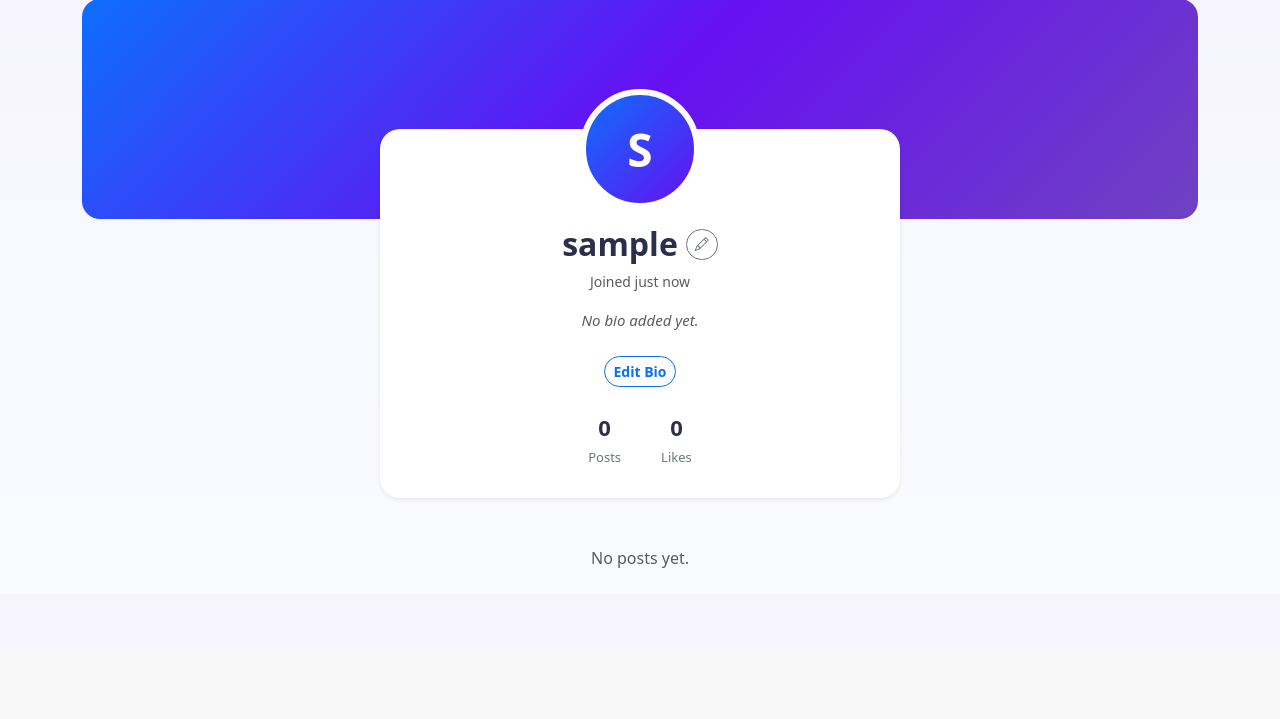
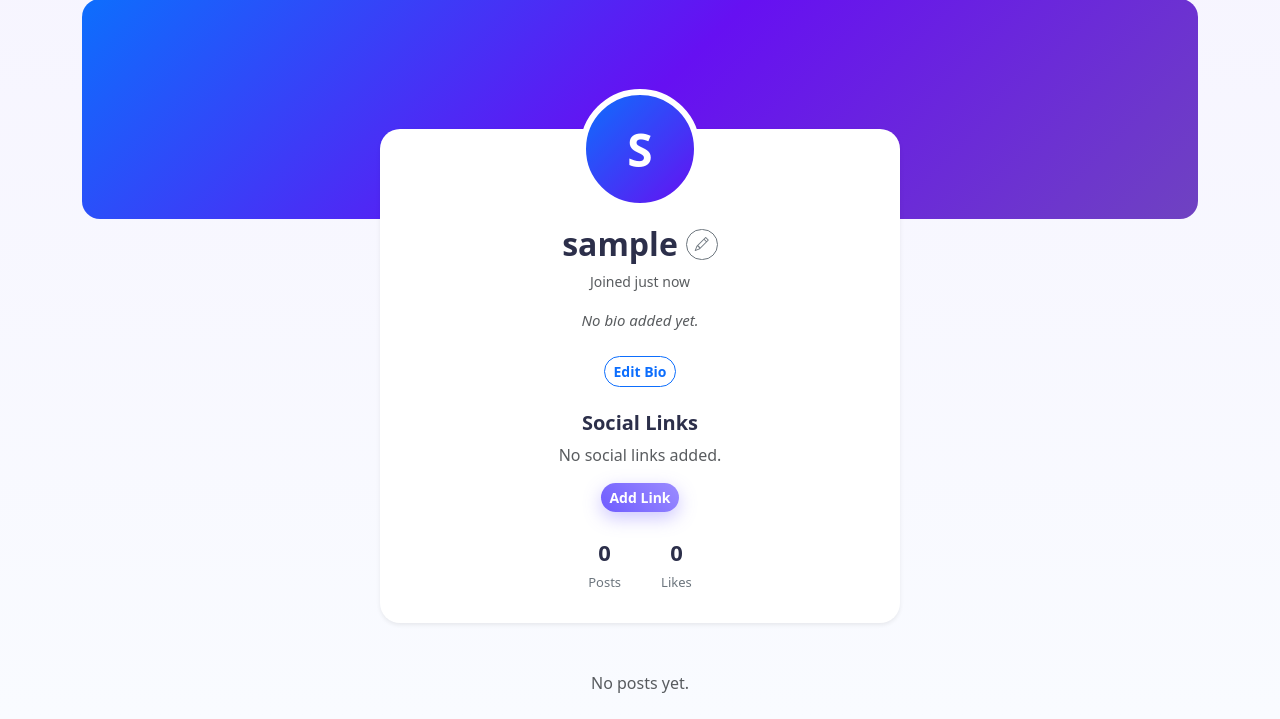
Before and after one commit to AV-2668877724/AV_flask-blog-website, a Flask app: a page that uses website/templates/profile.html in a window 1280 px wide. Shown: the part 152-871 px from the top of the page. Before the commit the page ends 720 px from the top, so only its background shows below. Run offline with Flask 3, Linux system fonts and the light colour scheme; the visitor is signed in with stand-in values (Sample User, id 1); data comes from the database, SQL or seed files in the repository; data that the repository does not hold is empty; some libraries are stand-ins or nearby versions.

Commit message:
add the social media link in profile page.

```diff
--- a/website/static/index.js
+++ b/website/static/index.js
@@ -400,3 +400,35 @@ function checkSignupUsername() {
       }
     });
 }
+
+// ================= SOCIAL LINK REMOVE (AJAX) =================
+document.addEventListener("click", function (e) {
+  const btn = e.target.closest(".remove-social-btn");
+  if (!btn) return;
+
+  const url = btn.dataset.url;
+  if (!url) return;
+
+  if (!confirm("Remove this link?")) return;
+
+  fetch("/profile/remove-social", {
+    method: "POST",
+    headers: {
+      "Content-Type": "application/json",
+      "X-Requested-With": "XMLHttpRequest",
+    },
+    body: JSON.stringify({ url }),
+  })
+    .then((res) => res.json())
+    .then((data) => {
+      if (data.success) {
+        // remove the whole wrapper (button + link)
+        btn.closest(".position-relative").remove();
+      } else {
+        alert(data.message || "Failed to remove link.");
+      }
+    })
+    .catch(() => {
+      alert("Network error. Please try again.");
+    });
+});
--- a/website/templates/profile.html
+++ b/website/templates/profile.html
@@ -14,7 +14,7 @@ endblock %} {% block content %}
     <!-- AVATAR -->
     <div class="profile-avatar-lg">{{ profile_user.username[0]|upper }}</div>
 
-    <!-- USERNAME + EDIT ICON -->
+    <!-- ================= USERNAME ================= -->
     <div class="text-center mt-3">
       <div class="d-flex justify-content-center align-items-center gap-2">
         <h2 class="fw-bold mb-0">{{ profile_user.username }}</h2>
@@ -31,7 +31,6 @@ endblock %} {% block content %}
         {% endif %}
       </div>
 
-      <!-- ================= CHANGE USERNAME (COLLAPSE) ================= -->
       {% if current_user.id == profile_user.id %}
       <div class="collapse mt-3" id="editUsernameBox">
         <div
@@ -50,8 +49,7 @@ endblock %} {% block content %}
             />
             <button
               type="button"
-              class="btn btn-outline-secondary"
-              onclick="checkUsername()"
+              class="btn btn-outline-secondary check-username-btn"
             >
               Check
             </button>
@@ -62,10 +60,9 @@ endblock %} {% block content %}
           <form
             method="POST"
             action="{{ url_for('views.change_username') }}"
-            onsubmit="return allowUsernameSubmit"
+            class="change-username-form"
           >
             <input type="hidden" name="username" id="finalUsername" />
-
             <button
               class="btn btn-warning btn-sm mt-2"
               id="submitUsernameBtn"
@@ -124,6 +121,81 @@ endblock %} {% block content %}
       {% endif %}
     </div>
 
+    <!-- ================= SOCIAL LINKS ================= -->
+    <div class="mt-4">
+      <h5 class="fw-bold text-center">Social Links</h5>
+
+      {% if profile_user.social_links and profile_user.social_links|length > 0
+      %}
+      <div class="d-flex justify-content-center flex-wrap gap-3 mt-2">
+        {% for key, url in profile_user.social_links.items() %} {% set platform
+        = key.split('_')[0] %}
+        <div class="position-relative">
+          {% if platform in [ 'github','twitter','linkedin','youtube',
+          'instagram','whatsapp','snapchat', 'facebook','telegram' ] %}
+          <a
+            href="{{ url }}"
+            target="_blank"
+            class="btn btn-outline-secondary btn-sm text-capitalize"
+          >
+            <i class="fab fa-{{ platform }}"></i> {{ platform }}
+          </a>
+          {% else %}
+          <a
+            href="{{ url }}"
+            target="_blank"
+            class="btn btn-outline-secondary btn-sm text-break"
+            style="max-width: 100%"
+          >
+            <i class="fas fa-link me-1"></i> {{ url }}
+          </a>
+          {% endif %} {% if current_user.id == profile_user.id %}
+          <button
+            type="button"
+            class="btn btn-danger btn-sm rounded-circle px-1 py-0 remove-social-btn"
+            data-url="{{ url }}"
+            title="Remove link"
+            style="position: absolute; top: -6px; right: -6px"
+          >
+            ✕
+          </button>
+          {% endif %}
+        </div>
+        {% endfor %}
+      </div>
+      {% else %}
+      <p class="text-center text-muted mt-2">No social links added.</p>
+      {% endif %} {% if current_user.id == profile_user.id %}
+      <div class="text-center mt-3">
+        <button
+          class="btn btn-sm btn-primary"
+          data-bs-toggle="collapse"
+          data-bs-target="#addSocialLink"
+        >
+          Add Link
+        </button>
+      </div>
+
+      <div class="collapse mt-3" id="addSocialLink">
+        <form
+          method="POST"
+          action="{{ url_for('views.add_social_link') }}"
+          class="d-flex gap-2 justify-content-center"
+          style="max-width: 520px; margin: auto"
+        >
+          <input
+            type="url"
+            name="new_link"
+            class="form-control"
+            placeholder="Paste any social or website link"
+            required
+          />
+          <button class="btn btn-success btn-sm">Add</button>
+        </form>
+      </div>
+      {% endif %}
+    </div>
+
     <!-- ================= STATS ================= -->
     <div class="profile-stats mt-4">
       <div class="stat-box">
@@ -138,7 +210,7 @@ endblock %} {% block content %}
   </div>
 </div>
 
-<!-- ================= POSTS SECTION ================= -->
+<!-- ================= POSTS ================= -->
 <div class="profile-posts">
   {% if posts %} {% set hide_dividers = True %} {% include "_posts.html" %} {%
   else %}
@@ -146,53 +218,4 @@ endblock %} {% block content %}
   {% endif %}
 </div>
 
-<!-- ================= USERNAME CHECK SCRIPT ================= -->
-<script>
-  let allowUsernameSubmit = false;
-
-  function checkUsername() {
-    const usernameInput = document.getElementById("newUsername");
-    const status = document.getElementById("usernameStatus");
-    const submitBtn = document.getElementById("submitUsernameBtn");
-    const hiddenInput = document.getElementById("finalUsername");
-
-    const username = usernameInput.value.trim();
-
-    if (!username) {
-      status.textContent = "Please enter a username.";
-      status.className = "text-danger";
-      submitBtn.disabled = true;
-      allowUsernameSubmit = false;
-      return;
-    }
-
-    fetch("/check-username", {
-      method: "POST",
-      headers: { "Content-Type": "application/json" },
-      body: JSON.stringify({ username }),
-    })
-      .then((res) => res.json())
-      .then((data) => {
-        status.textContent = data.message;
-
-        if (data.available) {
-          status.className = "text-success";
-          submitBtn.disabled = false;
-          hiddenInput.value = username;
-          allowUsernameSubmit = true;
-        } else {
-          status.className = "text-danger";
-          submitBtn.disabled = true;
-          allowUsernameSubmit = false;
-        }
-      })
-      .catch(() => {
-        status.textContent = "Error checking username.";
-        status.className = "text-danger";
-        submitBtn.disabled = true;
-        allowUsernameSubmit = false;
-      });
-  }
-</script>
-
 {% endblock %}
--- a/website/views.py
+++ b/website/views.py
@@ -7,7 +7,8 @@ from flask_login import login_required, current_user
 from .models import User, Post, Comment, Like
 from . import db
 from sqlalchemy import func
-import re
+import re,json
+from sqlalchemy.orm.attributes import flag_modified
 
 views = Blueprint('views', __name__)
 
@@ -16,6 +17,34 @@ ADMIN_ACTION_PASSWORD = "adminready777"
 # =================================================
 # UTILITY HELPERS
 # =================================================
+
+# =================================================
+# SOCIAL LINK AUTO-DETECTION
+# =================================================
+
+SOCIAL_PATTERNS = {
+    "github": r"github\.com",
+    "twitter": r"(twitter\.com|x\.com)",
+    "linkedin": r"linkedin\.com",
+    "youtube": r"(youtube\.com|youtu\.be)",
+    "instagram": r"instagram\.com",
+    "whatsapp": r"(wa\.me|whatsapp\.com)",
+    "snapchat": r"snapchat\.com",
+    "facebook": r"facebook\.com",
+    "telegram": r"(t\.me|telegram\.me)",
+    "website": r"^https?://"
+}
+
+def detect_platform(url: str) -> str:
+    """
+    Detect social platform from a URL.
+    Returns a platform key used for icons & labels.
+    """
+    for platform, pattern in SOCIAL_PATTERNS.items():
+        if re.search(pattern, url, re.IGNORECASE):
+            return platform
+    return "link"
+
 
 def enrich_posts(posts, current_user_id):
     """Convert Post objects → dicts with likes info"""
@@ -430,6 +459,62 @@ def check_username_signup():
         return jsonify({'available': True, 'message': 'Username is available'})
 
 
+
+
+@views.route("/profile/add-social", methods=["POST"])
+@login_required
+def add_social_link():
+    url = request.form.get("new_link", "").strip()
+
+    if not url:
+        flash("Please enter a valid link.", "error")
+        return redirect(url_for("views.profile", username=current_user.username))
+
+    # 🔁 ALWAYS work on a COPY
+    links = dict(current_user.social_links or {})
+
+    platform = detect_platform(url)
+
+    # ensure unique key
+    index = 1
+    key = f"{platform}_{index}"
+    while key in links:
+        index += 1
+        key = f"{platform}_{index}"
+
+    links[key] = url
+
+    current_user.social_links = links
+
+    # 🔥 THIS IS THE CRITICAL LINE
+    flag_modified(current_user, "social_links")
+
+    db.session.commit()
+
+    flash("Link added successfully.", "success")
+    return redirect(url_for("views.profile", username=current_user.username))
+
+@views.route("/profile/remove-social", methods=["POST"])
+@login_required
+def remove_social_link():
+    data = request.get_json()
+    url = data.get("url") if data else None
+
+    if not url:
+        return jsonify(success=False), 400
+
+    links = dict(current_user.social_links or {})
+    links = {k: v for k, v in links.items() if v != url}
+
+    current_user.social_links = links
+    flag_modified(current_user, "social_links")
+
+    db.session.commit()
+    return jsonify(success=True)
+
+
+
+
 # =================================================
 # ABOUT
 # =================================================
```
Also changed, not shown: website/models.py (+14 -32 lines).
